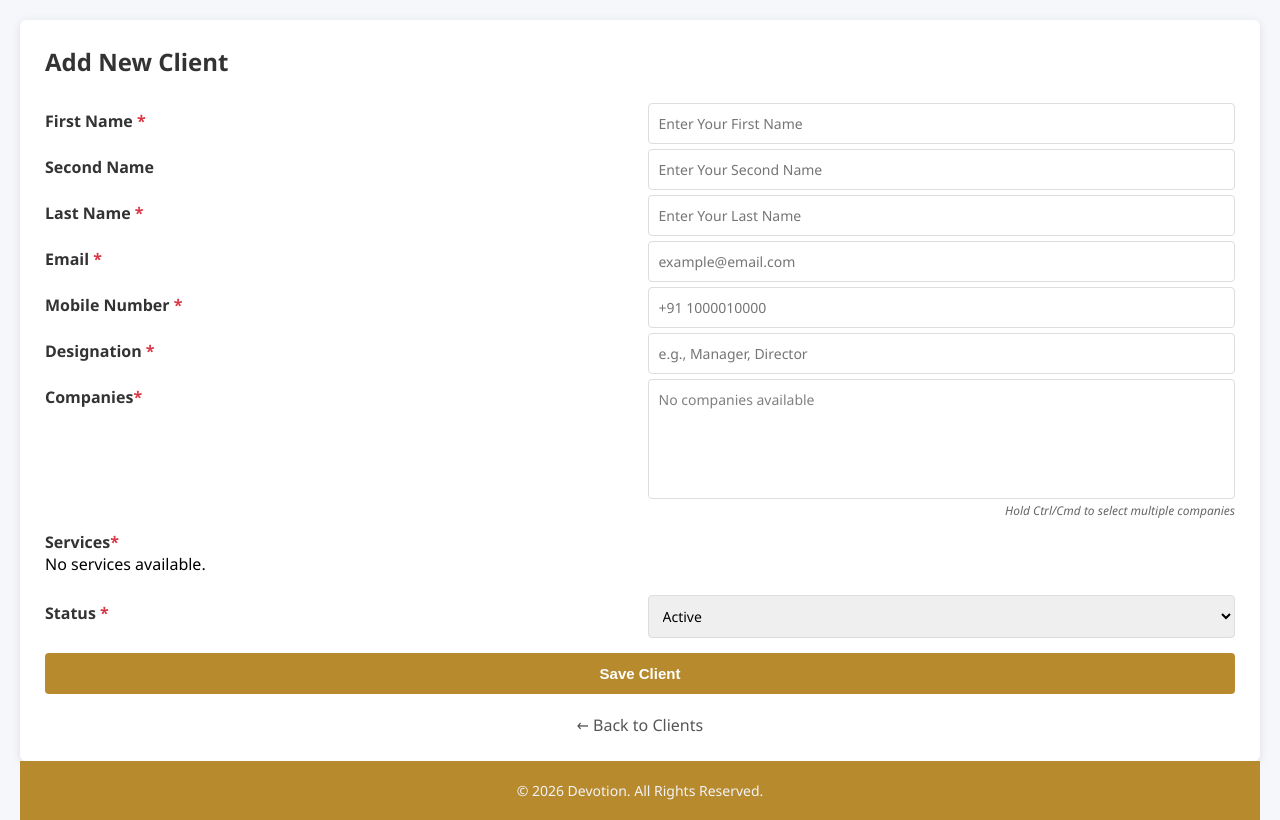
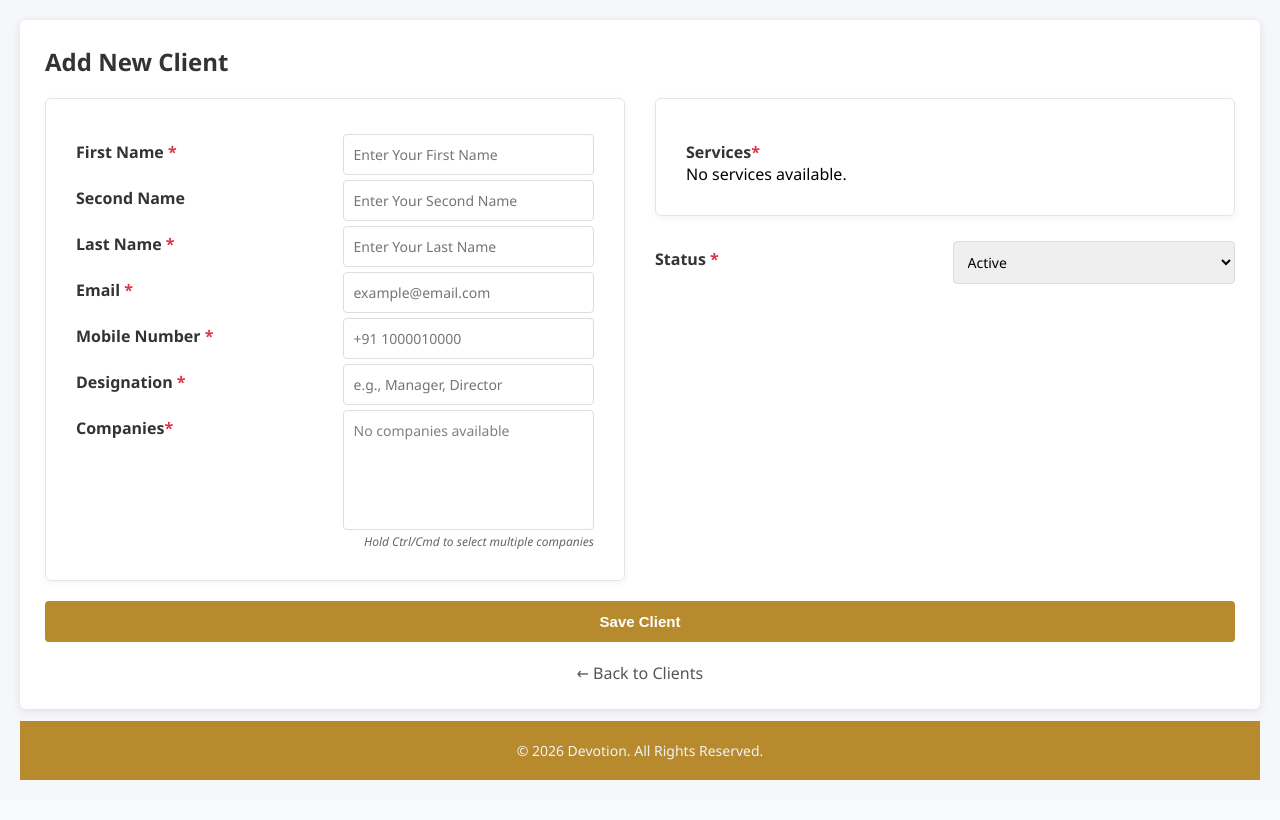
Before and after one commit to GKDevotion/cms-demo, a PHP site: page /create.php in a window 1280 px wide. After the commit the page ends 780 px from the top, so only its background shows below. Run offline with PHP 8.4, Linux system fonts and the light colour scheme; data that the repository does not hold is empty.

Commit message:
update layout design in create/edit  .

```diff
--- a/classes/Client.php
+++ b/classes/Client.php
@@ -261,13 +261,14 @@ class Client
         if (empty($company_ids)) return true;
 
         $stmt = $this->conn->prepare("
-            INSERT INTO client_company_map (client_id, company_id)
-            VALUES (?, ?)
+            INSERT INTO client_company_map (client_id, company_id , status)
+            VALUES (?, ?, ?)
         ");
 
         foreach ($company_ids as $company_id) {
             $company_id = intval($company_id);
-            $stmt->bind_param("ii", $client_id, $company_id);
+            $status = 1;   // or 0 based on requirement
+            $stmt->bind_param("iii", $client_id, $company_id, $status);
             $stmt->execute();
         }
         $stmt->close();
@@ -275,20 +276,21 @@ class Client
     }
 
     /**
-     * Add multiple companies
+     * Add multiple Services
      */
     public function addServices($client_id, $service_ids)
     {
         if (empty($service_ids)) return true;
 
         $stmt = $this->conn->prepare("
-            INSERT INTO client_service_map (client_id, service_id)
-            VALUES (?, ?)
+            INSERT INTO client_service_map (client_id, service_id, status)
+            VALUES (?, ?, ?)
         ");
 
         foreach ($service_ids as $service_id) {
             $service_id = intval($service_id);
-            $stmt->bind_param("ii", $client_id, $service_id);
+            $status = 1;   // or 0 based on requirement
+            $stmt->bind_param("iii", $client_id, $service_id, $status);
             $stmt->execute();
         }
         $stmt->close();
--- a/views/form.php
+++ b/views/form.php
@@ -13,6 +13,7 @@
 
 ?>
 
+<div class="container-fluid mt-4">
 <h2><?php echo $is_edit ? 'Edit Client' : 'Add New Client'; ?></h2>
 
 <?php if (!empty($errors)): ?>
@@ -28,9 +29,12 @@
 
 <form method="POST">
 
-        <div class="row">
+    <div class="row g-4">
+
         <!-- LEFT COLUMN (col-6) -->
         <div class="col-md-6">
+
+            <div class="card custom-card">
 
                 <div class="form-row mb-3">
                     <label>First Name <span class="required">*</span></label>
@@ -92,15 +96,16 @@
                             <option disabled>No companies available</option>
                         <?php endif; ?>
                     </select>
-
+                </div>
+                <div class="form-hint ">Hold Ctrl/Cmd to select multiple companies</div>
 
             </div>
-                <div class="form-hint ">Hold Ctrl/Cmd to select multiple companies</div>
+
         </div>
 
         <!-- RIGHT COLUMN (col-6) -->
         <div class="col-md-6">
-
+            <div class="card custom-card">
                 <label>Services<span class="required">*</span></label>
                 <div class="services-hierarchy form-row">
                     <?php if (!empty($company_services)): ?>
@@ -153,6 +158,7 @@
                         <p>No services available.</p>
                     <?php endif; ?>
                 </div>
+            </div>
 
             <div class="form-row mt-4" style="    margin-top: 15px; margin-bottom: 15px;">
                 <label>Status <span class="required">*</span></label>
@@ -166,14 +172,50 @@
 
     </div>
 
-        <button type="submit" class="btn btn-primary mt-3" style="width:100%;">
+    <button type="submit" class="btn btn-primary  " style="width:100%;">
         <?php echo $is_edit ? 'Update Client' : 'Save Client'; ?>
     </button>
 
 </form>
 
 <a href="index.php" class="back ">← Back to Clients</a>
+</div>
+<style>
 
+    /* Make sure cards fill their columns */
+    .custom-card {
+        border-radius: 6px;
+        box-shadow: 0 2px 8px rgba(0, 0, 0, .05);
+        border: 1px solid #e5e5e5;
+        padding: 30px;
+
+        margin-bottom: 20px;
+    }
+
+    /* Ensure the form row columns work properly */
+    .row {
+        display: flex;
+        flex-wrap: wrap;
+        margin-right: -15px;
+        margin-left: -15px;
+    }
+
+    .col-md-6 {
+        flex: 0 0 50%;
+        max-width: 50%;
+        padding-right: 15px;
+        padding-left: 15px;
+    }
+
+    /* Fix for mobile responsiveness */
+    @media (max-width: 768px) {
+        .col-md-6 {
+            flex: 0 0 100%;
+            max-width: 100%;
+        }
+    }
+
+</style>
 <script>
     document.querySelectorAll('.child-checkbox').forEach(child => {
         child.addEventListener('change', function() {
```
Lines whose indentation alone changed are shown as unchanged.
